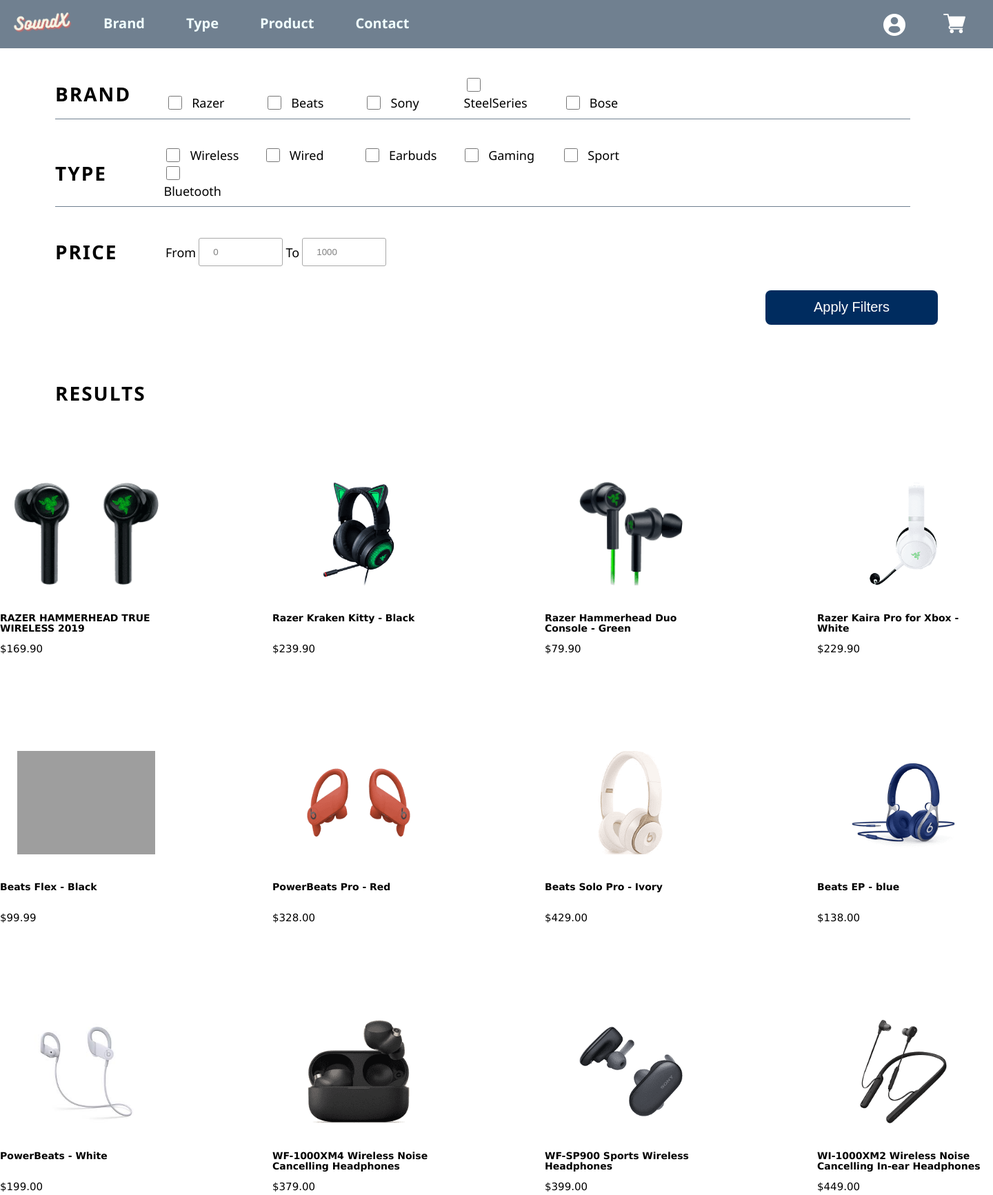
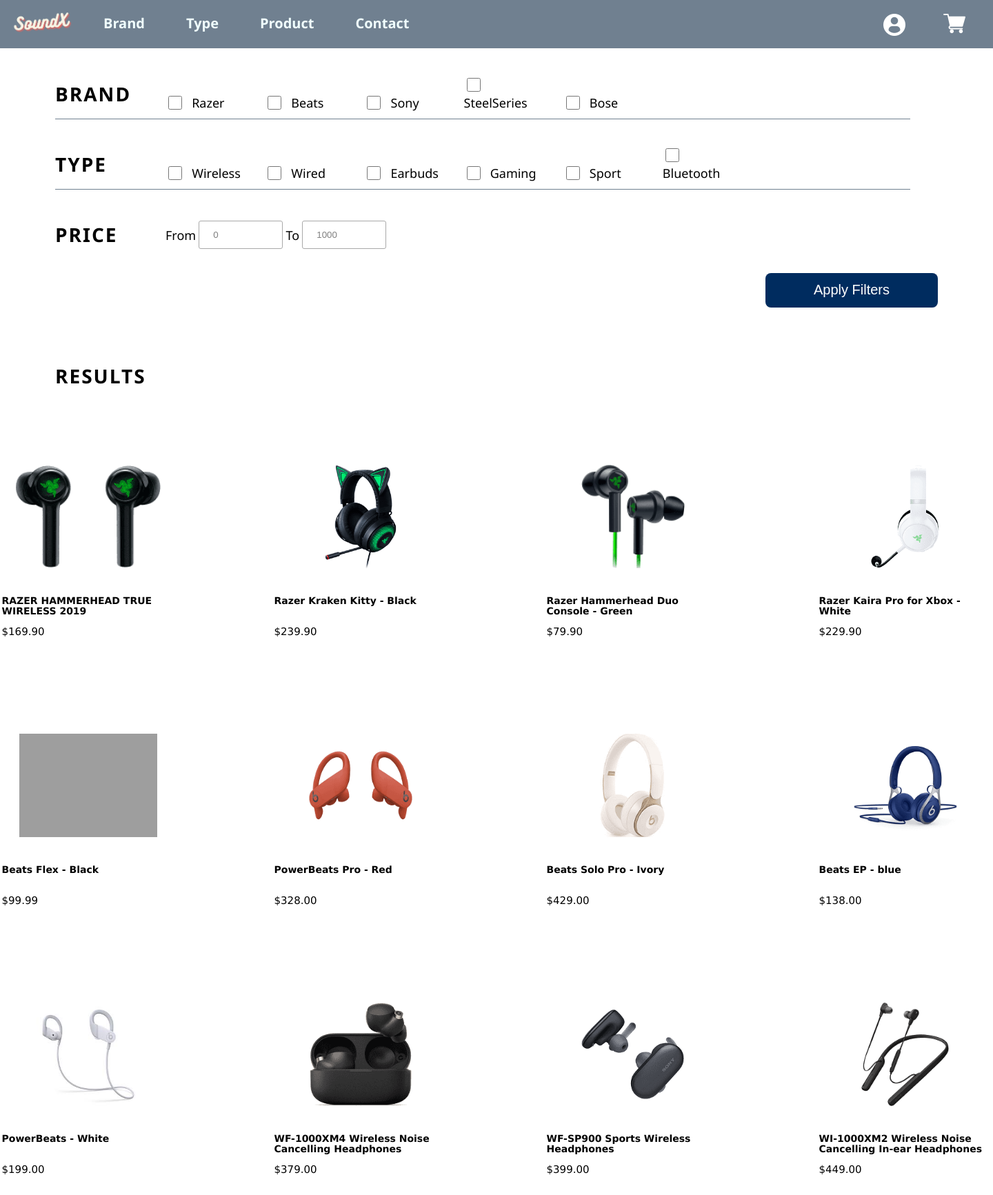
Before and after one commit to Haoran101/EE4717-SoundX, a PHP site: page /product_list/ in a window 1440 px wide. Shown: the top 1733 px of the page at 69% size. Run offline with PHP 8.4, Linux system fonts and the light colour scheme; data comes from the database, SQL or seed files in the repository; grey boxes are pictures that could not be loaded.

Commit message:
update product list margin

```diff
--- a/css/product-list-style.css
+++ b/css/product-list-style.css
@@ -2,14 +2,15 @@
      display: flex;
      justify-content: left;
      padding: 40px 0px;
-     min-width: 1100px;
+     min-width: 1150px;
+
  }
 
 
  .filters-container {
      display: block;
      padding: 40px 80px;
-     min-width: 1000px;
+     min-width: 1150px;
  }
 
 
@@ -18,8 +19,8 @@
  .price-filter {
      display: flex;
      justify-content: flex-start;
-     min-width: 1000px;
-     width: 1000px;
+     min-width: 1150px;
+     width: 1150px;
      align-items: center;
  }
 
@@ -132,6 +133,7 @@
      grid-template-columns: auto auto auto auto;
      grid-column-gap: 145px;
      grid-row-gap: 100px;
+     margin: auto;
  }
 
  .product-card {
```
